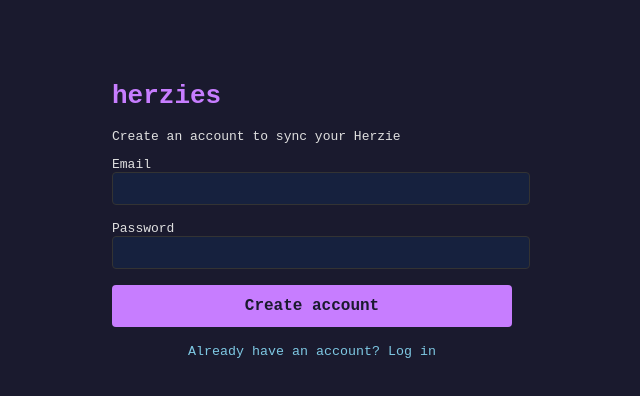
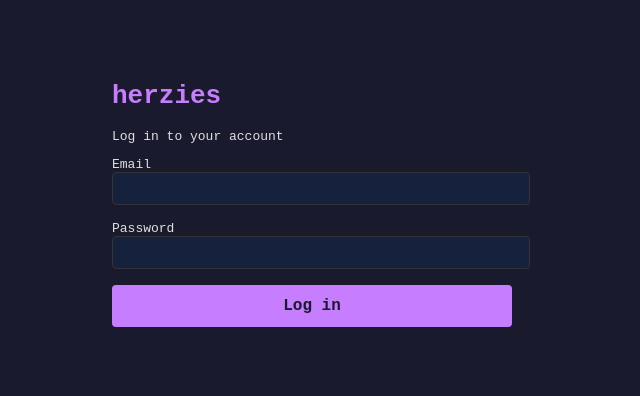
Before and after one commit to mathiasnovas/herzies, a Next.js app in the folder packages/web/: page /auth/cli in a window 1280 px wide. Shown: the top 396 px of the page, without its empty margins (328-968 px from the left). Built offline with nearby package versions, Linux system fonts and the light colour scheme.

Commit message:
Disable registration, login only for now

```diff
--- a/packages/web/src/app/auth/cli/page.tsx
+++ b/packages/web/src/app/auth/cli/page.tsx
@@ -10,7 +10,6 @@ function AuthForm() {
 	const fromCli = !!port;
 	const [email, setEmail] = useState("");
 	const [password, setPassword] = useState("");
-	const [mode, setMode] = useState<"login" | "register">("register");
 	const [error, setError] = useState("");
 	const [loading, setLoading] = useState(false);
 
@@ -20,11 +19,7 @@ function AuthForm() {
 		setLoading(true);
 
 		const supabase = createSupabaseClient();
-
-		const result =
-			mode === "register"
-				? await supabase.auth.signUp({ email, password })
-				: await supabase.auth.signInWithPassword({ email, password });
+		const result = await supabase.auth.signInWithPassword({ email, password });
 
 		if (result.error) {
 			setError(result.error.message);
@@ -40,7 +35,7 @@ function AuthForm() {
 				window.location.href = `/auth/callback`;
 			}
 		} else {
-			setError("Check your email to confirm your account, then log in.");
+			setError("Something went wrong. Try again.");
 			setLoading(false);
 		}
 	}
@@ -64,11 +59,7 @@ function AuthForm() {
 			}}
 		>
 			<h1 style={{ color: "#c77dff" }}>herzies</h1>
-			<p>
-				{mode === "register"
-					? "Create an account to sync your Herzie"
-					: "Log in to your account"}
-			</p>
+			<p>Log in to your account</p>
 
 			<form onSubmit={handleSubmit}>
 				<div style={{ marginBottom: "1rem" }}>
@@ -117,32 +108,9 @@ function AuthForm() {
 						cursor: "pointer",
 					}}
 				>
-					{loading
-						? "..."
-						: mode === "register"
-							? "Create account"
-							: "Log in"}
+					{loading ? "..." : "Log in"}
 				</button>
 			</form>
-
-			<p style={{ marginTop: "1rem", textAlign: "center" }}>
-				<button
-					onClick={() =>
-						setMode(mode === "register" ? "login" : "register")
-					}
-					style={{
-						background: "none",
-						border: "none",
-						color: "#7ec8e3",
-						fontFamily: "monospace",
-						cursor: "pointer",
-					}}
-				>
-					{mode === "register"
-						? "Already have an account? Log in"
-						: "Need an account? Register"}
-				</button>
-			</p>
 		</main>
 	);
 }
```
